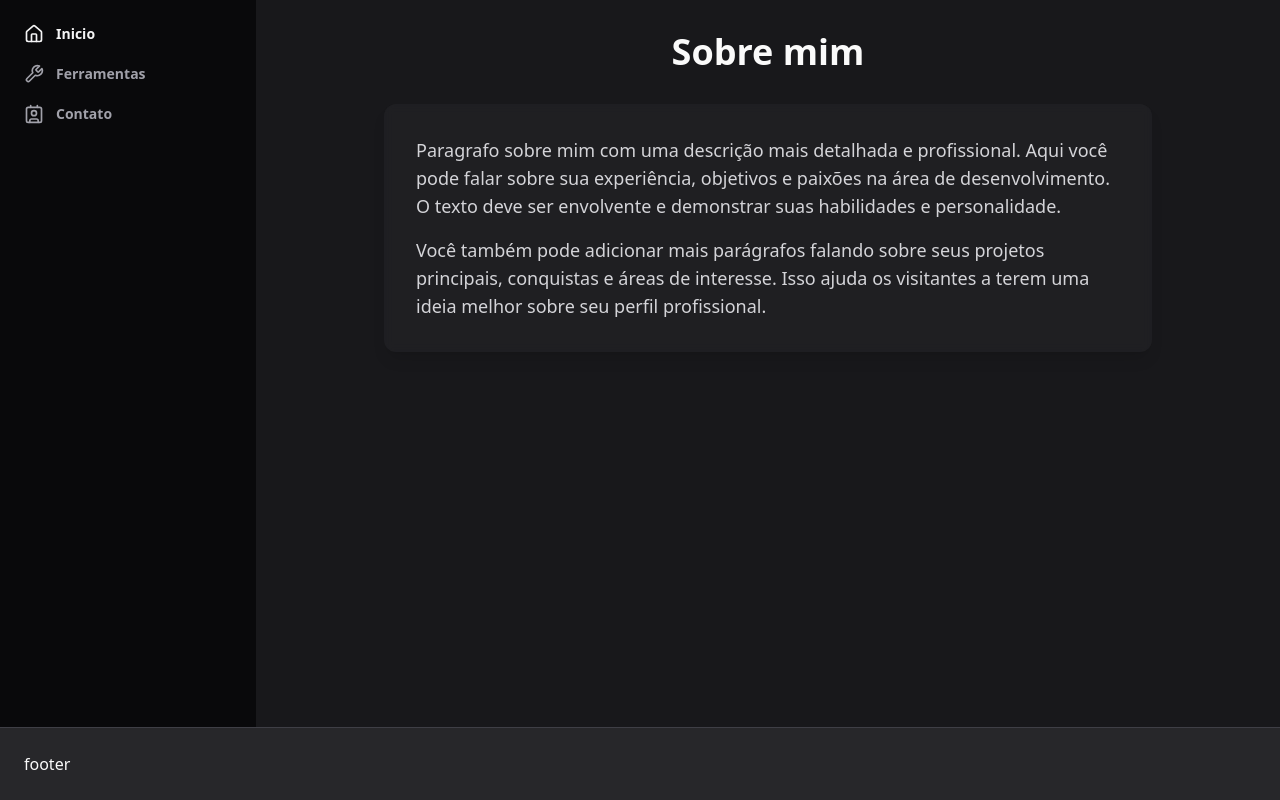
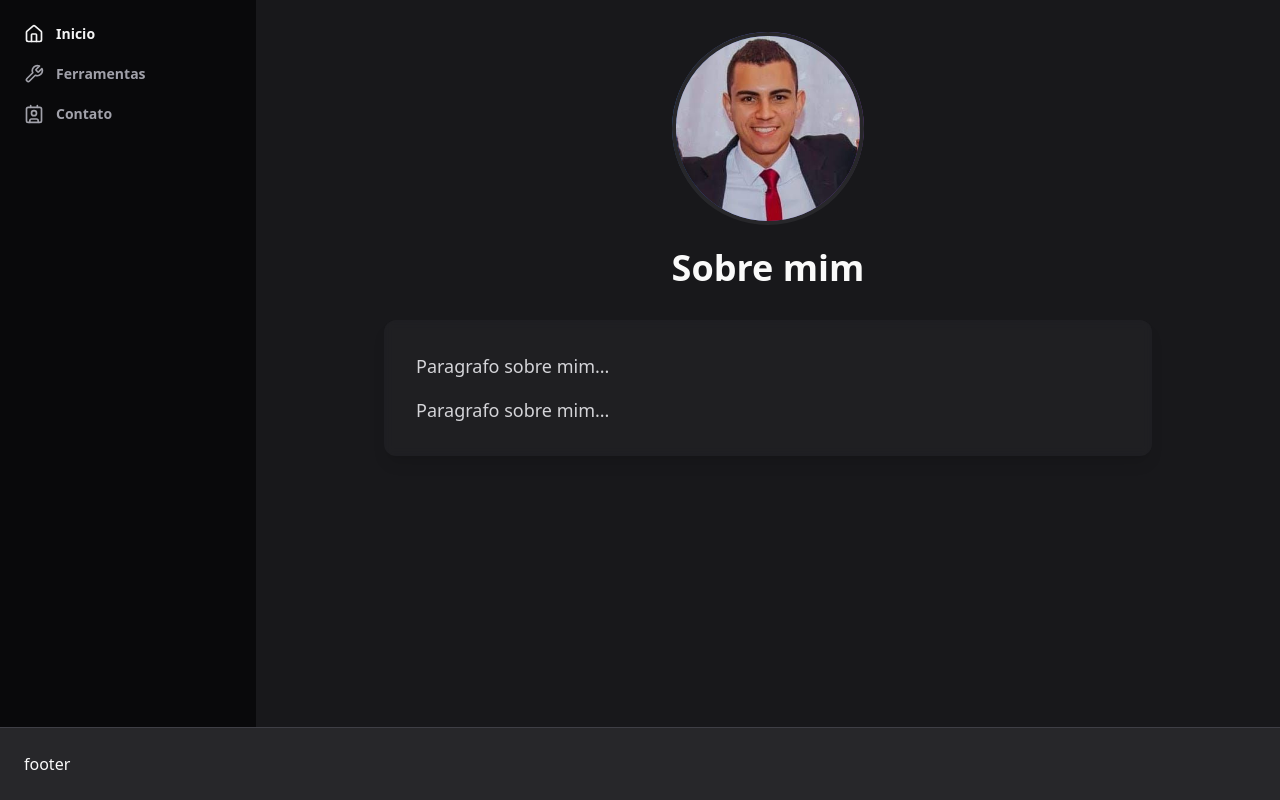
Before and after one commit to danielbmata/portfolio, a Next.js app in the folder portfolio/: page /inicio in a window 1280 px wide. Built offline with nearby package versions, Linux system fonts and the light colour scheme.

Commit message:
imagem de perfil e spin de carregamento

```diff
--- a/portfolio/next.config.js
+++ b/portfolio/next.config.js
@@ -1,4 +1,8 @@
 /** @type {import('next').NextConfig} */
-const nextConfig = {}
+const nextConfig = {
+  images: {
+    domains: ['localhost'],
+  },
+}
 
 module.exports = nextConfig
--- a/portfolio/src/app/(routes)/contato/page.jsx
+++ b/portfolio/src/app/(routes)/contato/page.jsx
@@ -4,20 +4,20 @@ export default function Contato() {
   const contacts = [
     {
       icon: Mail,
-      label: "seu-email@exemplo.com",
-      href: "mailto:seu-email@exemplo.com",
+      label: "d7mata@gmail.com",
+      href: "mailto:d7mata@gmail.com",
       color: "hover:text-blue-400"
     },
     {
       icon: Github,
       label: "GitHub",
-      href: "https://github.com/seu-usuario",
+      href: "https://github.com/danielbmata",
       color: "hover:text-purple-400"
     },
     {
       icon: Linkedin,
       label: "LinkedIn",
-      href: "https://linkedin.com/in/seu-perfil",
+      href: "https://linkedin.com/in/danielbmata",
       color: "hover:text-blue-500"
     }
   ];
--- a/portfolio/src/app/(routes)/ferramentas/page.jsx
+++ b/portfolio/src/app/(routes)/ferramentas/page.jsx
@@ -9,15 +9,15 @@ export default function Ferramentas() {
         {[
           {
             title: "Desenvolvimento Frontend",
-            skills: ["React.js", "Next.js", "TailwindCSS", "TypeScript", "HTML5/CSS3"]
+            skills: ["React.js", "Next.js", "TailwindCSS", "HTML5/CSS3"]
           },
           {
             title: "Desenvolvimento Backend",
-            skills: ["Node.js", "Express", "MongoDB", "PostgreSQL", "REST APIs"]
+            skills: ["Node.js", "Python/Django"]
           },
           {
             title: "Ferramentas & DevOps",
-            skills: ["Git", "Docker", "VS Code", "GitHub Actions", "AWS"]
+            skills: ["Git", "VS Code", "AWS EC2"]
           }
         ].map((category, index) => (
           <div
--- /dev/null
+++ b/portfolio/src/app/(routes)/inicio/loading.jsx
@@ -0,0 +1,7 @@
+export default function Loading() {
+  return (
+    <div className="flex items-center justify-center min-h-[50vh]">
+      <div className="animate-spin rounded-full h-16 w-16 border-t-2 border-b-2 border-zinc-100"></div>
+    </div>
+  );
+}
--- a/portfolio/src/app/(routes)/inicio/page.jsx
+++ b/portfolio/src/app/(routes)/inicio/page.jsx
@@ -1,24 +1,34 @@
+import Image from 'next/image';
+
 export default function Inicio() {
   return (
     <div className="animate-fadeIn">
-      <h1 className="font-bold text-3xl sm:text-4xl text-center mb-8">
-        Sobre mim
-      </h1>
+      <div className="flex flex-col items-center mb-8">
+        <div className="relative w-48 h-48 mb-6">
+          <div className="absolute inset-0 rounded-full bg-gradient-to-r from-blue-500 to-purple-500 animate-pulse"></div>
+          <Image
+            src="/profile.jpg"
+            alt="Foto de perfil"
+            width={192}
+            height={192}
+            className="rounded-full object-cover border-4 border-zinc-800 relative z-10"
+            priority
+          />
+        </div>
+        <h1 className="font-bold text-3xl sm:text-4xl text-center">
+          Sobre mim
+        </h1>
+      </div>
 
       <div className="max-w-3xl mx-auto">
         <div className="bg-zinc-800/50 backdrop-blur-sm rounded-xl shadow-lg p-6 sm:p-8">
           <div className="prose prose-invert prose-zinc max-w-none">
             <p className="text-base sm:text-lg leading-relaxed text-zinc-300">
-              Paragrafo sobre mim com uma descrição mais detalhada e profissional.
-              Aqui você pode falar sobre sua experiência, objetivos e paixões na área
-              de desenvolvimento. O texto deve ser envolvente e demonstrar suas
-              habilidades e personalidade.
+              Paragrafo sobre mim...
             </p>
 
             <p className="text-base sm:text-lg leading-relaxed text-zinc-300 mt-4">
-              Você também pode adicionar mais parágrafos falando sobre seus projetos
-              principais, conquistas e áreas de interesse. Isso ajuda os visitantes
-              a terem uma ideia melhor sobre seu perfil profissional.
+              Paragrafo sobre mim...
             </p>
           </div>
         </div>
```
Also changed, not shown: portfolio/public/profile.jpg (added).
